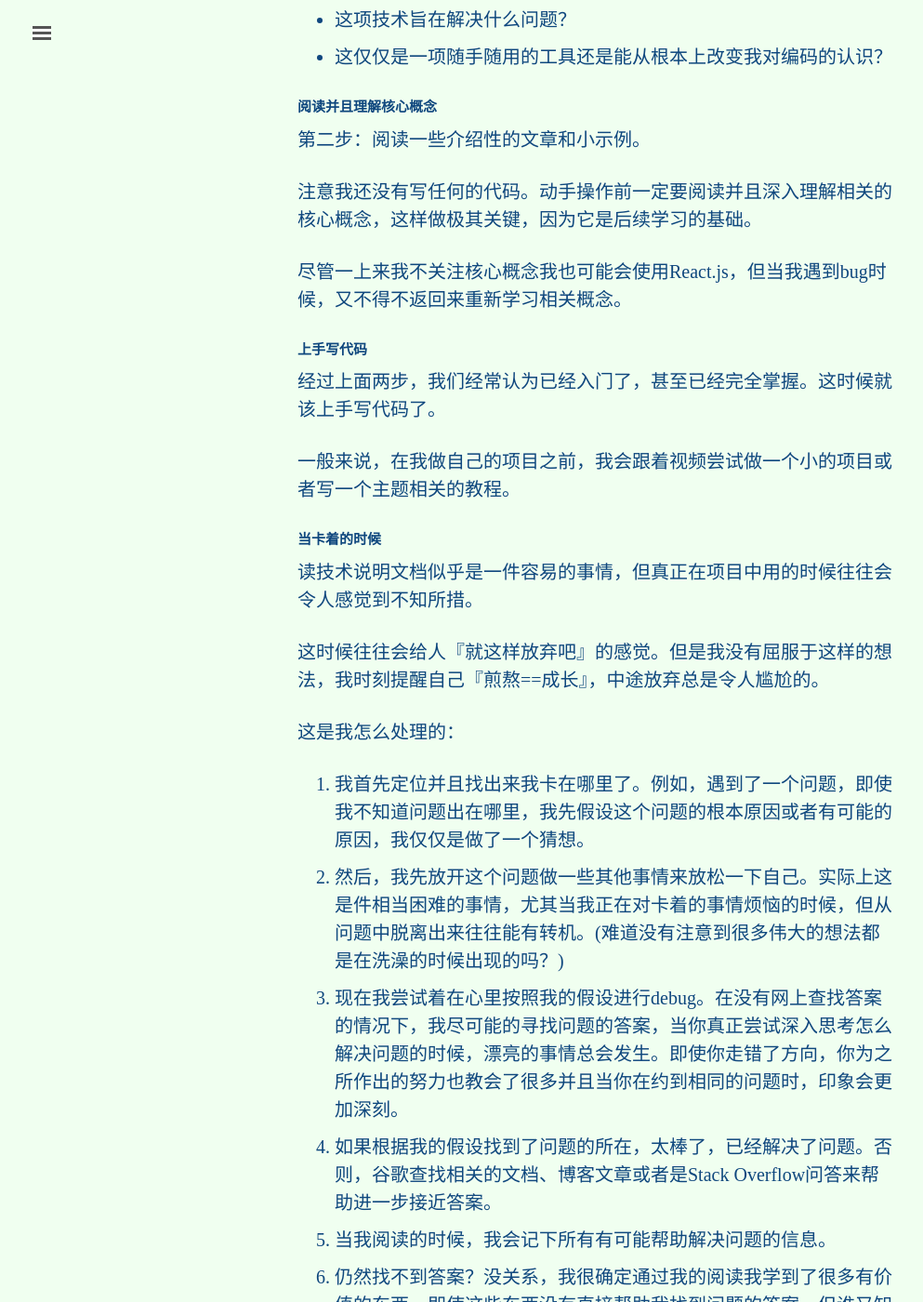
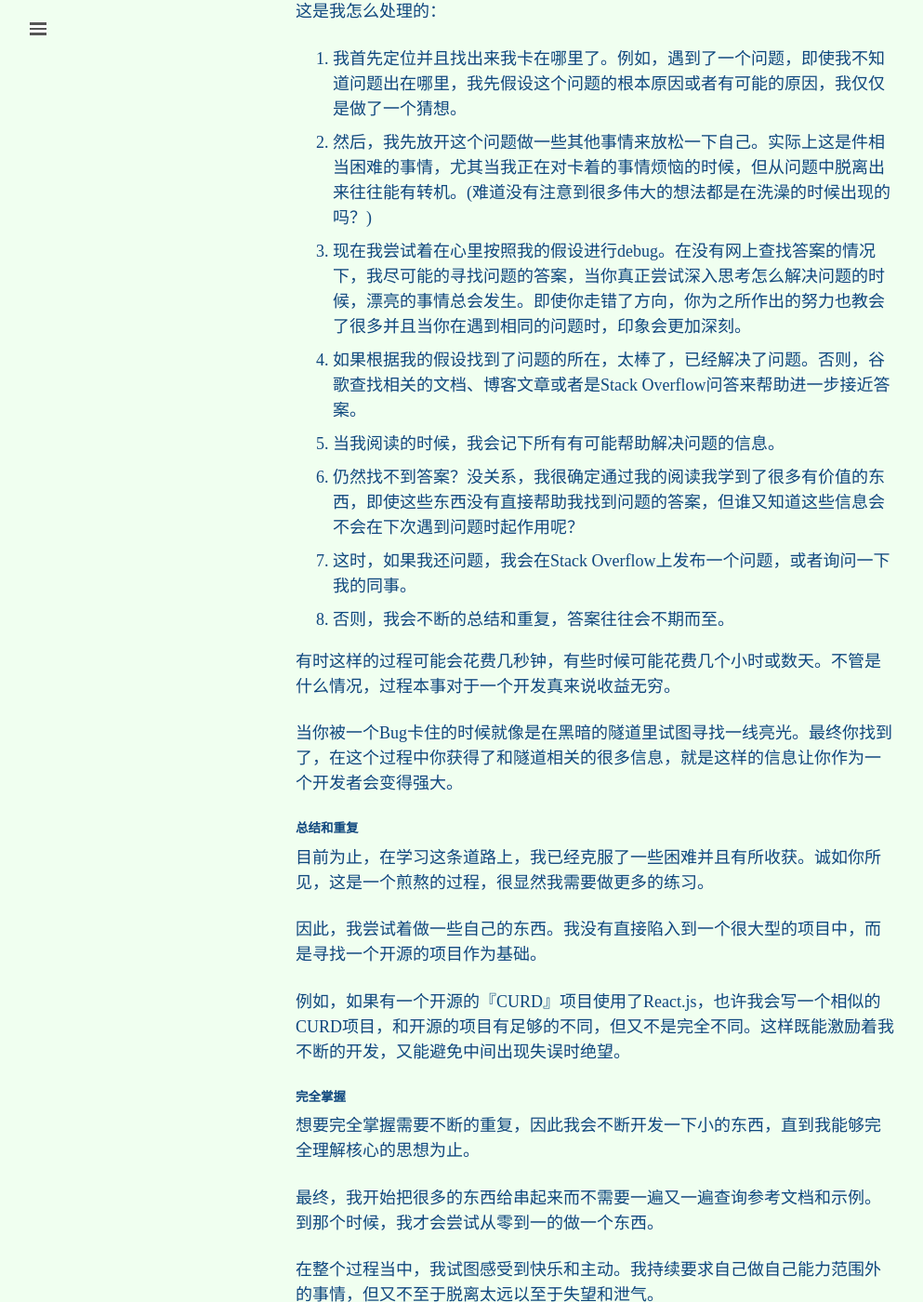
Before and after one commit to FengMengZhao/blogsV2, a Jekyll site: the page built from _articles/learn-how-to-learn-is-most-important-for-programmars.markdown, in a window 1280 px wide and 1400 px high, scrolled down 6237 px. Shown: the whole window at 93% size, without its empty margins (0-993 px from the left). Built offline with Jekyll 4.4.1, drawn with Linux system fonts in a browser that asks for light colours; comment, search, counter and statistics services are not loaded; some of the changed text lies outside the part shown.

Commit message:
update article

```diff
--- a/_articles/learn-how-to-learn-is-most-important-for-programmars.markdown
+++ b/_articles/learn-how-to-learn-is-most-important-for-programmars.markdown
@@ -160,7 +160,7 @@
 
 1. 我首先定位并且找出来我卡在哪里了。例如，遇到了一个问题，即使我不知道问题出在哪里，我先假设这个问题的根本原因或者有可能的原因，我仅仅是做了一个猜想。
 2. 然后，我先放开这个问题做一些其他事情来放松一下自己。实际上这是件相当困难的事情，尤其当我正在对卡着的事情烦恼的时候，但从问题中脱离出来往往能有转机。(难道没有注意到很多伟大的想法都是在洗澡的时候出现的吗？)
-3. 现在我尝试着在心里按照我的假设进行debug。在没有网上查找答案的情况下，我尽可能的寻找问题的答案，当你真正尝试深入思考怎么解决问题的时候，漂亮的事情总会发生。即使你走错了方向，你为之所作出的努力也教会了很多并且当你在约到相同的问题时，印象会更加深刻。
+3. 现在我尝试着在心里按照我的假设进行debug。在没有网上查找答案的情况下，我尽可能的寻找问题的答案，当你真正尝试深入思考怎么解决问题的时候，漂亮的事情总会发生。即使你走错了方向，你为之所作出的努力也教会了很多并且当你在遇到相同的问题时，印象会更加深刻。
 4. 如果根据我的假设找到了问题的所在，太棒了，已经解决了问题。否则，谷歌查找相关的文档、博客文章或者是Stack Overflow问答来帮助进一步接近答案。
 5. 当我阅读的时候，我会记下所有有可能帮助解决问题的信息。
 6. 仍然找不到答案？没关系，我很确定通过我的阅读我学到了很多有价值的东西，即使这些东西没有直接帮助我找到问题的答案，但谁又知道这些信息会不会在下次遇到问题时起作用呢？
@@ -173,7 +173,7 @@
 
 #### 总结和重复
 
-目前为止，在学习这条道路上，我已经克服了一些困难并且有所收获。城如你所见，这是一个煎熬的过程，很显然我需要做更多的联系。
+目前为止，在学习这条道路上，我已经克服了一些困难并且有所收获。诚如你所见，这是一个煎熬的过程，很显然我需要做更多的练习。
 
 因此，我尝试着做一些自己的东西。我没有直接陷入到一个很大型的项目中，而是寻找一个开源的项目作为基础。
 
--- a/public/css/poole.css
+++ b/public/css/poole.css
@@ -54,7 +54,7 @@
 }
 @media (min-width: 38em) {
   html {
-    font-size: 20px;
+    font-size: 18px;
   }
 }
 
```
